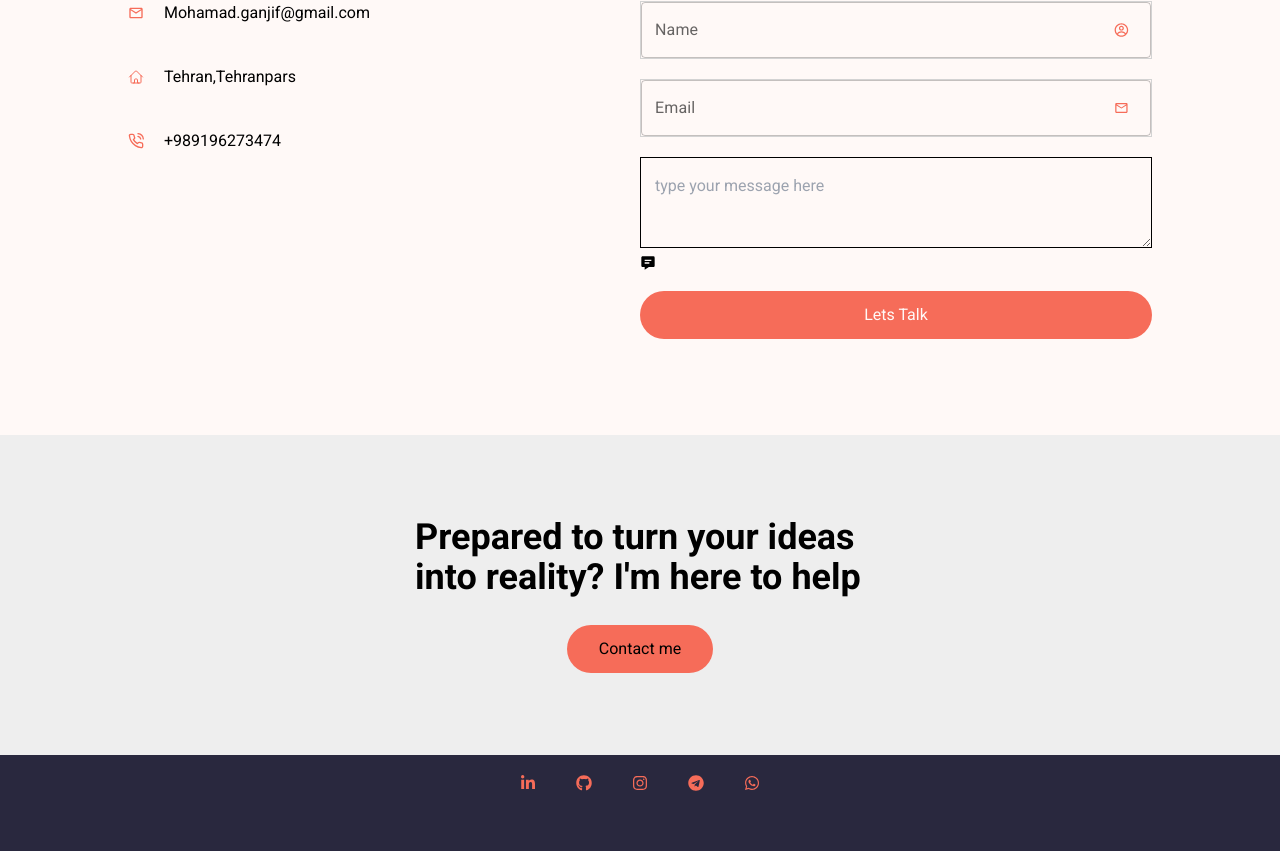
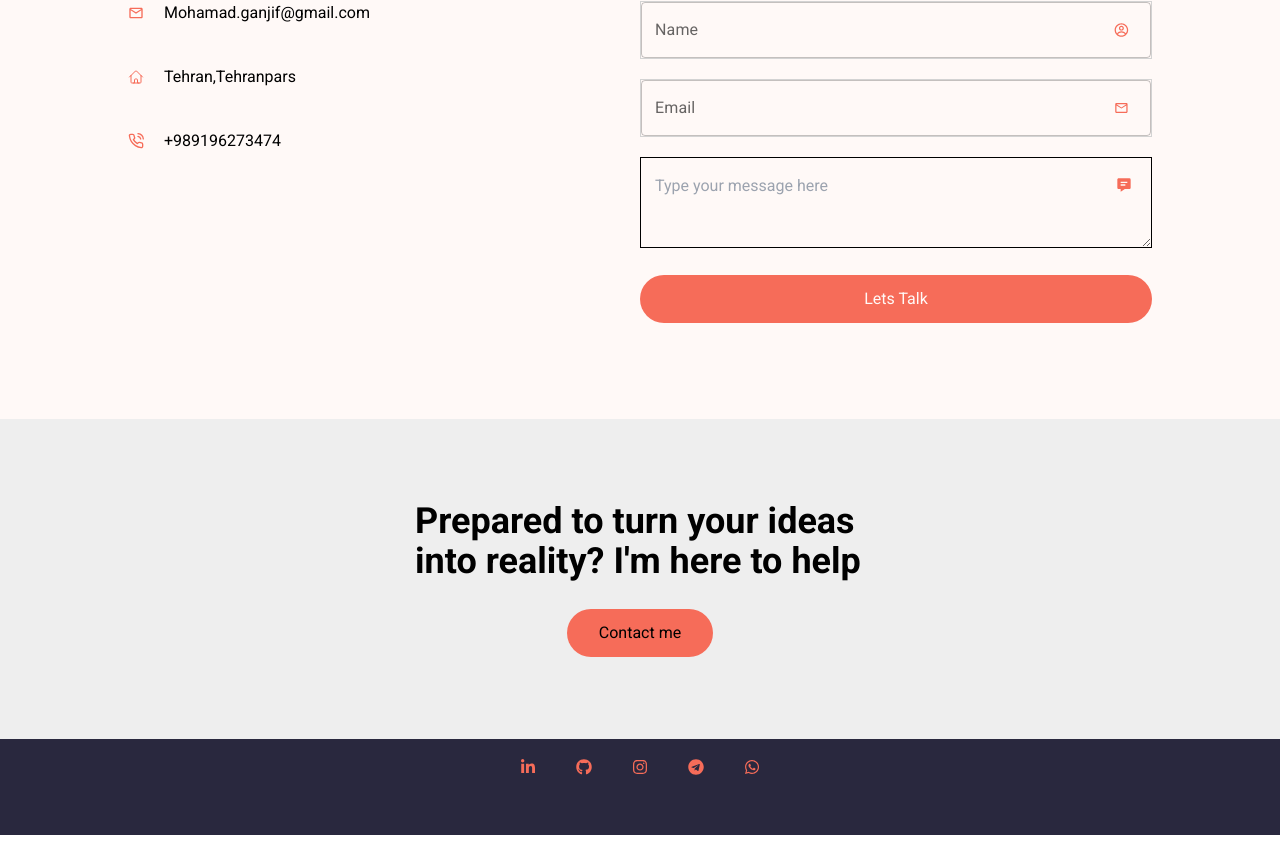
Before and after one commit to m-ganji/portfolio, a React (Vite) app: page / in a window 1280 px wide. Shown: the part 3132-3983 px from the top of the page. Built offline with nearby package versions, Linux system fonts and the light colour scheme.

Commit message:
icn in textarea is ok

```diff
--- a/src/App.css
+++ b/src/App.css
@@ -172,9 +172,9 @@ textarea:focus {
   box-sizing: border-box;
 }
 
-/* textarea::placeholder {
-  padding: 16.5px 14px;
-} */
+textarea:focus && svg.absolute.right-5.top-5 {
+  display: none;
+}
 
 textarea {
   padding: 16.5px 14px !important;
--- a/src/components/Contact.jsx
+++ b/src/components/Contact.jsx
@@ -14,6 +14,7 @@ export default function Contact({ theme }) {
   const { t, handleChangeLanguage } = useLanguage();
   const [inputName, setInputName] = useState("");
   const [inputEmail, setInputEmail] = useState("");
+  const [inputMessage, setinputMessage] = useState("");
 
   const handleInputName = (event) => {
     setInputName(event.target.value);
@@ -21,16 +22,10 @@ export default function Contact({ theme }) {
   const handleInputEmail = (event) => {
     setInputEmail(event.target.value);
   };
-  //   {theme === "light" ? (
-  //     <img src={lightDot} alt="Light Dot" />
-  //   ) : (
-  //     <img src={darkDot} alt="Dark Dot" />
-  //   )}
-  const [text, setText] = useState("");
+  const handleInputMessage = (event) => {
+    setinputMessage(event.target.value);
+  };
 
-  const handleChange = (event) => {
-    setText(event.target.value);
-  };
   return (
     <div className="relative">
       <div className="w-full flex">
@@ -81,7 +76,7 @@ export default function Contact({ theme }) {
                 label="Name"
                 id="fullWidth"
                 value={inputName}
-                onChange={handleInputName}
+                onChange={handleInputName} // Updated variable name
                 InputProps={{
                   endAdornment: (
                     <CgProfile style={{ marginRight: "8px" }} color="#F66C59" />
@@ -118,40 +113,19 @@ export default function Contact({ theme }) {
             </Box>
           </div>
           <div>
-            <TextareaAutosize
-              className="w-full bg-lightBg border custom-textarea h-16"
-              rows={1}
-              value={text}
-              onChange={handleChange}
-              placeholder="type your message here"
-            />
-            <BiSolidMessageDetail />
-
-            {/* <textarea name="" id="" cols="30" rows="10">
-              <BiSolidMessageDetail />
-            </textarea> */}
-            {/* <Box
-              sx={{
-                color: "#F66C59",
-                borderColor: "#F66C59",
-                maxWidth: "100%",
-              }}
-              className="flex"
-            >
-              <Textarea
-                placeholder="Type in here…"
-                minRows={2}
-                sx={{
-                  "&::before": {
-                    display: "none",
-                  },
-                  "&:focus-within": {
-                    outline: "2px solid var(--Textarea-focusedHighlight)",
-                    outlineOffset: "2px",
-                  },
-                }}
+            <div className="relative">
+              <BiSolidMessageDetail
+                color="#F66C59"
+                className="absolute right-5 top-5 "
               />
-            </Box> */}
+              <TextareaAutosize
+                className="w-full bg-lightBg border custom-textarea pl-10 h-16"
+                rows={1}
+                value={inputMessage}
+                onChange={handleInputMessage}
+                placeholder="Type your message here"
+              />
+            </div>
           </div>
           <button className="px-8 py-3 bg-mainOrange rounded-full text-lightBg">
             {t("main.fifthPart.button")}
```
